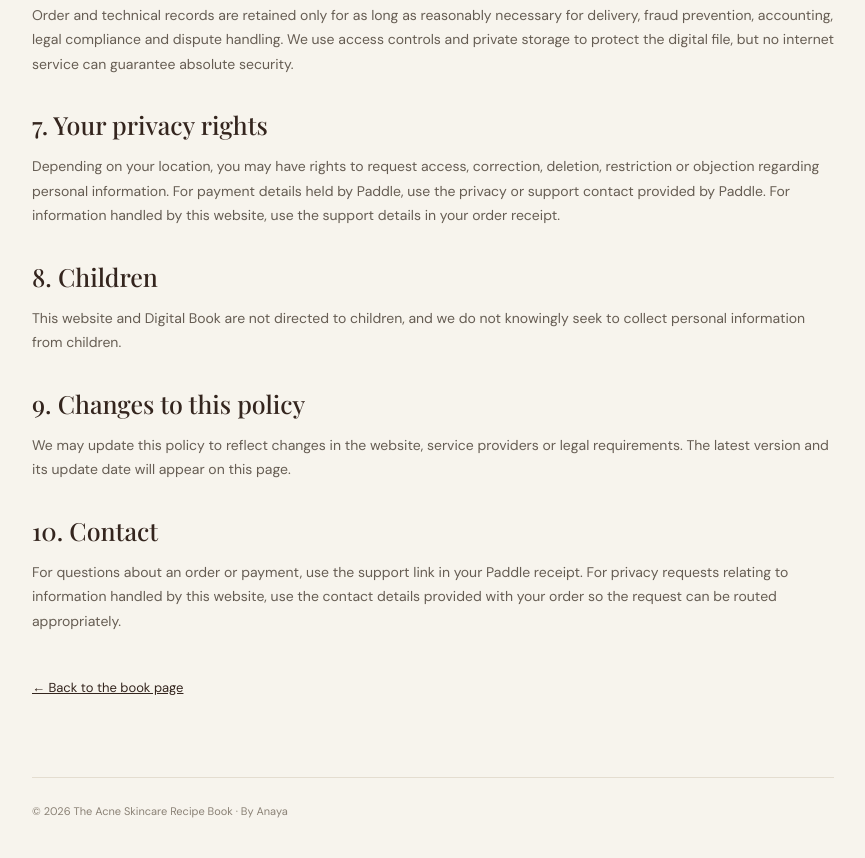
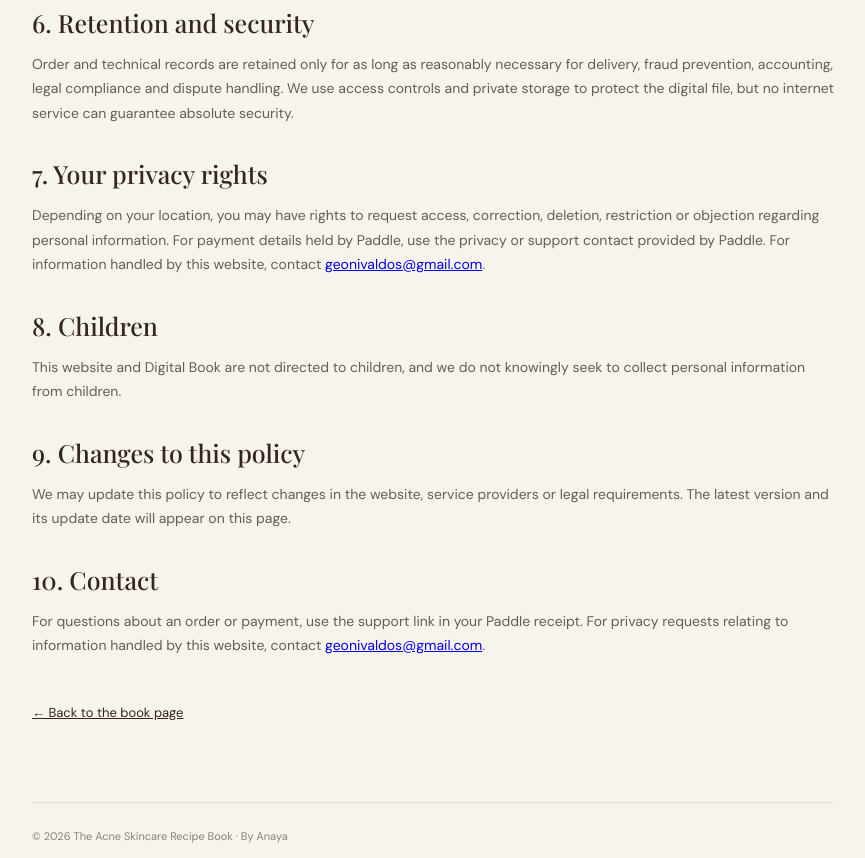
Before and after one commit to geons0405/acne-skincare-ebook, a plain HTML site: page public/privacy.html in a window 1280 px wide. Shown: the part 1175-2033 px from the top of the page, without its empty margins (207-1072 px from the left). Drawn offline with nearby package versions, Linux system fonts and the light colour scheme.

Commit message:
Identify privacy contact and data controller

```diff
--- a/public/privacy.html
+++ b/public/privacy.html
@@ -15,7 +15,7 @@
 
 <p>This Privacy Policy explains how information is handled when you visit this website or purchase <em>The Acne Skincare Recipe Book</em>.</p>
 <h2>1. Who is responsible</h2>
-<p>The website is operated by Exelclick under the Anaya digital-books brand. Paddle acts as Merchant of Record and independently processes transaction information for checkout, payment, tax and order support purposes.</p>
+<p>The website is operated by Geonivaldo Francisco Sanunda Silvério, trading under the Exelclick name and using the Anaya digital-books brand. The privacy contact for information handled by this website is <a href="mailto:geonivaldos@gmail.com">geonivaldos@gmail.com</a>. Paddle acts as Merchant of Record and independently processes transaction information for checkout, payment, tax and order support purposes.</p>
 <h2>2. Information that may be processed</h2>
 <ul><li><strong>Order information:</strong> transaction reference, product purchased, payment status, amount, currency and order date.</li><li><strong>Information handled by Paddle:</strong> billing and payment details, which are collected and processed by Paddle through its checkout. We do not receive or store your full payment card number.</li><li><strong>Technical information:</strong> information necessary to deliver and protect the website, such as basic request, device and security logs, where provided by the hosting service.</li></ul>
 <h2>3. Why information is used</h2>
@@ -27,12 +27,12 @@
 <h2>6. Retention and security</h2>
 <p>Order and technical records are retained only for as long as reasonably necessary for delivery, fraud prevention, accounting, legal compliance and dispute handling. We use access controls and private storage to protect the digital file, but no internet service can guarantee absolute security.</p>
 <h2>7. Your privacy rights</h2>
-<p>Depending on your location, you may have rights to request access, correction, deletion, restriction or objection regarding personal information. For payment details held by Paddle, use the privacy or support contact provided by Paddle. For information handled by this website, use the support details in your order receipt.</p>
+<p>Depending on your location, you may have rights to request access, correction, deletion, restriction or objection regarding personal information. For payment details held by Paddle, use the privacy or support contact provided by Paddle. For information handled by this website, contact <a href="mailto:geonivaldos@gmail.com">geonivaldos@gmail.com</a>.</p>
 <h2>8. Children</h2>
 <p>This website and Digital Book are not directed to children, and we do not knowingly seek to collect personal information from children.</p>
 <h2>9. Changes to this policy</h2>
 <p>We may update this policy to reflect changes in the website, service providers or legal requirements. The latest version and its update date will appear on this page.</p>
 <h2>10. Contact</h2>
-<p>For questions about an order or payment, use the support link in your Paddle receipt. For privacy requests relating to information handled by this website, use the contact details provided with your order so the request can be routed appropriately.</p>
+<p>For questions about an order or payment, use the support link in your Paddle receipt. For privacy requests relating to information handled by this website, contact <a href="mailto:geonivaldos@gmail.com">geonivaldos@gmail.com</a>.</p>
 <a class="back" href="/">← Back to the book page</a></main>
 <footer class="footer">© <span id="year"></span> The Acne Skincare Recipe Book · By Anaya</footer></div><script>document.getElementById("year").textContent=new Date().getFullYear();</script></body></html>
```
